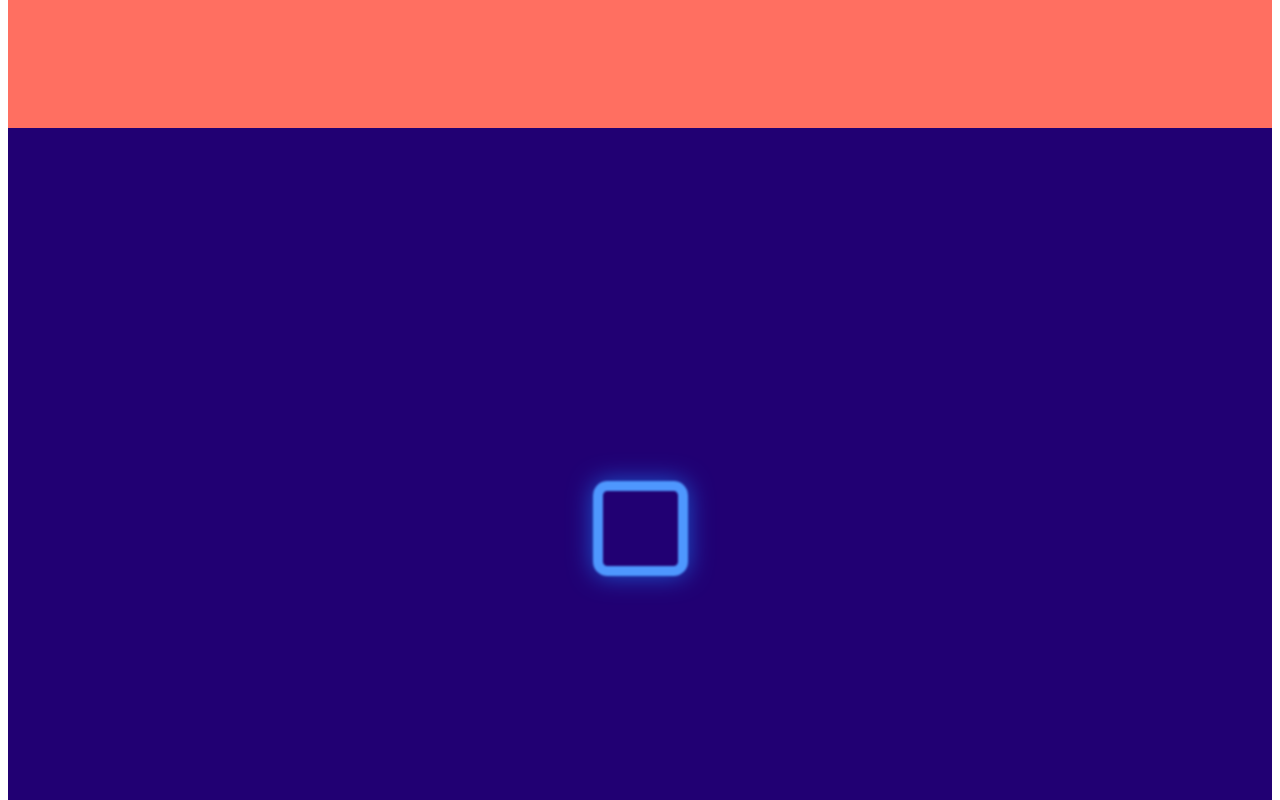
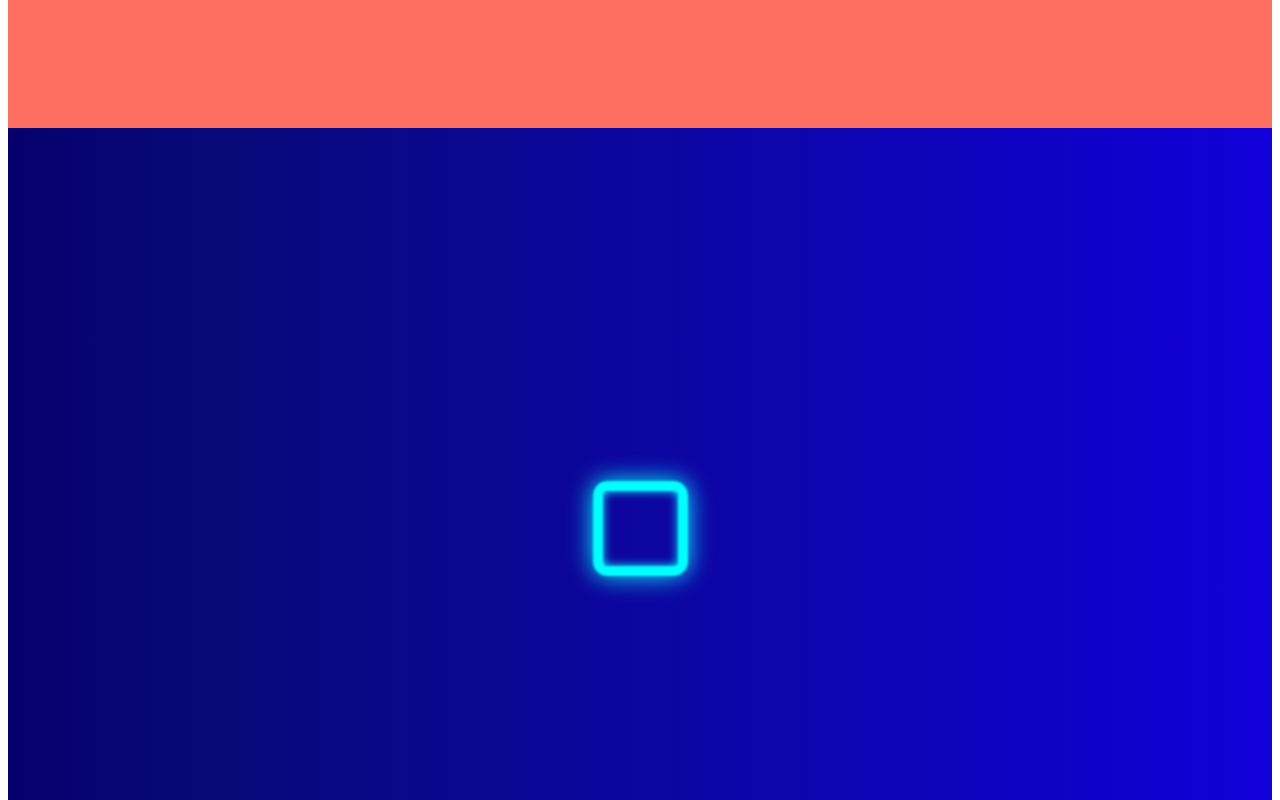
Before and after one commit to GoldenMaca/GoldenMaca.github.io, a plain HTML site: page self-practice/animations/index.html in a window 1280 px wide. Shown: the part 680-1480 px from the top of the page. Drawn offline with Linux system fonts and the light colour scheme.

Commit message:
Adding gradient for styleeee

```diff
--- a/self-practice/animations/index.html
+++ b/self-practice/animations/index.html
@@ -16,7 +16,8 @@
 
 
     </div>
-    <div style="height:100vh; background-color:#210073; display:flex; align-items:center; justify-content:center;">
+    <div style="height:100vh; background: #05006e;
+background: linear-gradient(90deg, rgba(5, 0, 110, 1) 0%, rgba(9, 9, 121, 1) 17%, rgba(18, 0, 217, 1) 100%);; display:flex; align-items:center; justify-content:center;">
         <div class="box2"></div>
     </div>
     <div style="height:100vh; background-color:#88B04B; display:flex; align-items:center; justify-content:center;">
--- a/self-practice/animations/style.css
+++ b/self-practice/animations/style.css
@@ -1,3 +1,5 @@
+body
+
 .box {
     background: rgb(33, 33, 250);
     width: 300px;
@@ -35,12 +37,12 @@
 
 .box2 {
     background-color: transparent;
-    border: solid 10px rgb(78, 151, 254);
+    border: solid 10px aqua;
     filter: blur(1px);
     width: 75px;
     height: 75px;
     border-radius: 15%;
-    box-shadow: 0 0 25px rgb(26, 87, 208);
+    box-shadow: 0 0 25px aqua, 0 0 10px aqua inset;
 
     animation-name: box2-anim;
     animation-duration: 2.5s;
```
